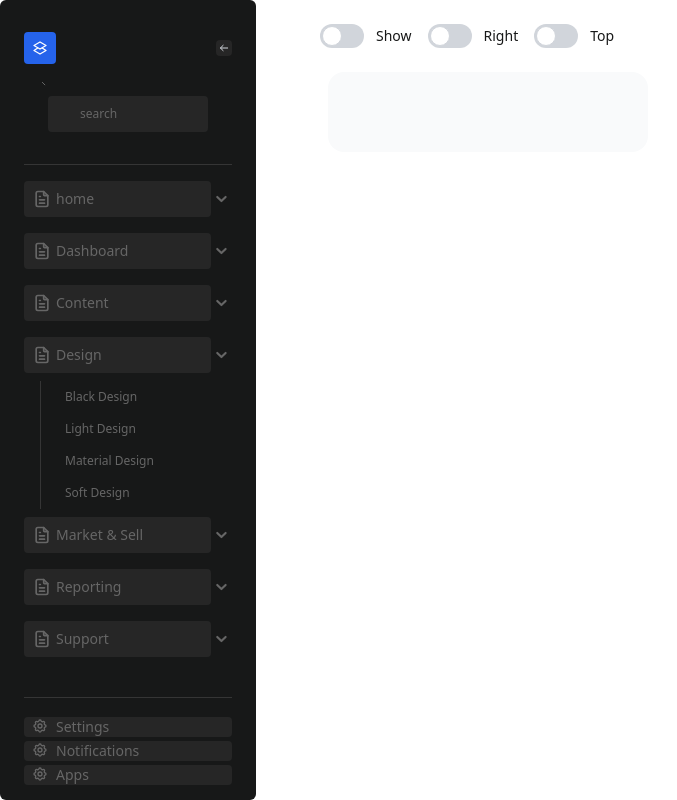
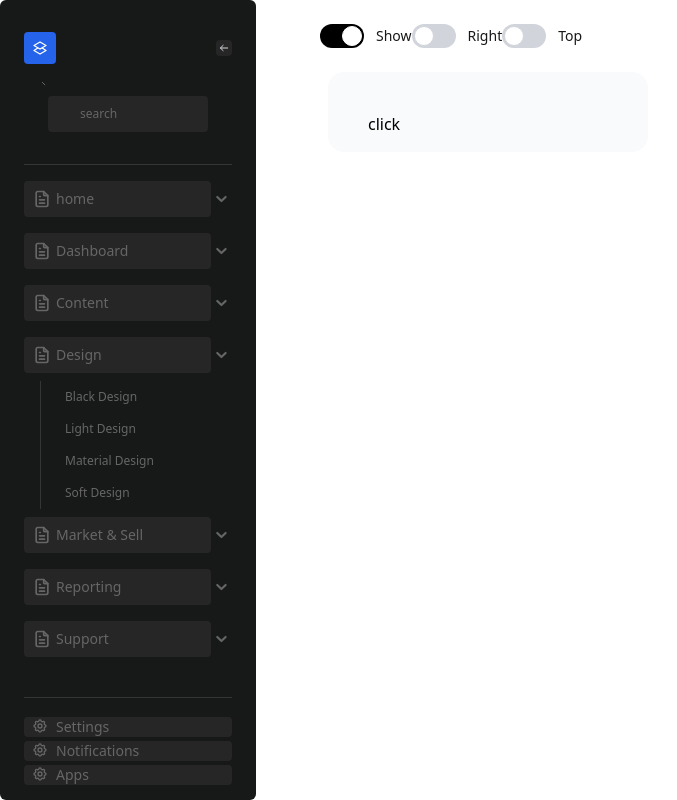
Before and after one commit to SindhuKris/Tailwind-adminpanel, an Angular app: page /home in a window 1280 px wide. Shown: the whole page, without its empty margins (0-677 px from the left). Built offline with nearby package versions, Linux system fonts and the light colour scheme.

Commit message:
show & hide toggle button using reactiveform

```diff
--- a/src/app/home/home.component.html
+++ b/src/app/home/home.component.html
@@ -1,8 +1,9 @@
  <div class="w-full space-x-2">
     <div class="place-items-start flex space-x-4">
+        <form [formGroup]= "toggleform" >
             <label class="relative inline-flex items-center mb-4 cursor-pointer">
-            <input type="checkbox" value="" class="sr-only peer" >
-            <div class="w-11 h-6 bg-gray-300 rounded-full peer peer-focus:ring-4 peer-focus:ring-black-300 dark:peer-focus:ring-black-800 dark:bg-gray-700 peer-checked:after:translate-x-full peer-checked:after:border-white after:content-[''] after:absolute after:top-0.5 after:left-[2px] after:bg-white after:border-gray-300 after:border after:rounded-full after:h-5 after:w-5 after:transition-all dark:border-gray-600 peer-checked:bg-black" (click)="toggleShow()"></div>
+                <input type="checkbox" value="" class="sr-only peer"  formControlName="show"  >
+                <div class="w-11 h-6 bg-gray-300 rounded-full peer peer-focus:ring-4 peer-focus:ring-black-300 dark:peer-focus:ring-black-800 dark:bg-gray-700 peer-checked:after:translate-x-full peer-checked:after:border-white after:content-[''] after:absolute after:top-0.5 after:left-[2px] after:bg-white after:border-gray-300 after:border after:rounded-full after:h-5 after:w-5 after:transition-all dark:border-gray-600 peer-checked:bg-black"></div>
                 <span class="ml-3 text-sm font-medium text-gray-900 dark:text-gray-300">Show</span>
             </label>
             <label class="relative inline-flex items-center mb-4 cursor-pointer">
@@ -15,10 +16,11 @@
                 <div class="w-11 h-6 bg-gray-300 rounded-full peer peer-focus:ring-4 peer-focus:ring-black-300 dark:peer-focus:ring-black-800 dark:bg-gray-700 peer-checked:after:translate-x-full peer-checked:after:border-white after:content-[''] after:absolute after:top-0.5 after:left-[2px] after:bg-white after:border-gray-300 after:border after:rounded-full after:h-5 after:w-5 after:transition-all dark:border-gray-600 peer-checked:bg-black"></div>
                 <span class="ml-3 text-sm font-medium text-gray-900 dark:text-gray-300">Top</span>
             </label>
+        </form>
     </div>
     <div class=" relative p-10 m-2 w-1/3 bg-gray-50 rounded-2xl dark:bg-gray-700 dark:border-gray-600 gap-4 ">
 
-        <div class= "absolute dark:bg-black  w-10" [ngClass]= "{'invisible':!open}">click</div>
+        <div class= "absolute dark:bg-red-900  w-10" [ngClass]= "{'invisible':!toggleform.value.show}">click</div>
     </div>
 
 </div>
--- a/src/app/home/home.component.ts
+++ b/src/app/home/home.component.ts
@@ -1,18 +1,27 @@
-import { Component } from '@angular/core';
+import { Component, OnInit } from '@angular/core';
+import { FormBuilder, FormGroup } from '@angular/forms';
 
 @Component({
   selector: 'app-home',
   templateUrl: './home.component.html',
   styleUrls: ['./home.component.scss']
 })
-export class HomeComponent {
+export class HomeComponent implements OnInit {
 
+  public toggleform!: FormGroup;
   open:boolean = false;
 
+  constructor(
+    public fc: FormBuilder
+  ){
 
-  toggleShow(){
-    this.open =!this.open;
+  }
+  ngOnInit(): void {
+    this.toggleform= this.fc.group({
+      show: [true]
+    })
   }
 
 
+
 }
--- a/src/app/home/home.module.ts
+++ b/src/app/home/home.module.ts
@@ -2,6 +2,7 @@ import { NgModule } from '@angular/core';
 import { CommonModule } from '@angular/common';
 import { HomeComponent } from './home.component';
 import { RouterModule, Routes } from '@angular/router';
+import { ReactiveFormsModule } from '@angular/forms';
 
 const routes: Routes=[
   {
@@ -24,6 +25,7 @@ const routes: Routes=[
   imports: [
     CommonModule,
     RouterModule.forChild(routes),
+    ReactiveFormsModule
   ]
 })
 export class HomeModule { }
```
Lines whose indentation alone changed are shown as unchanged.
